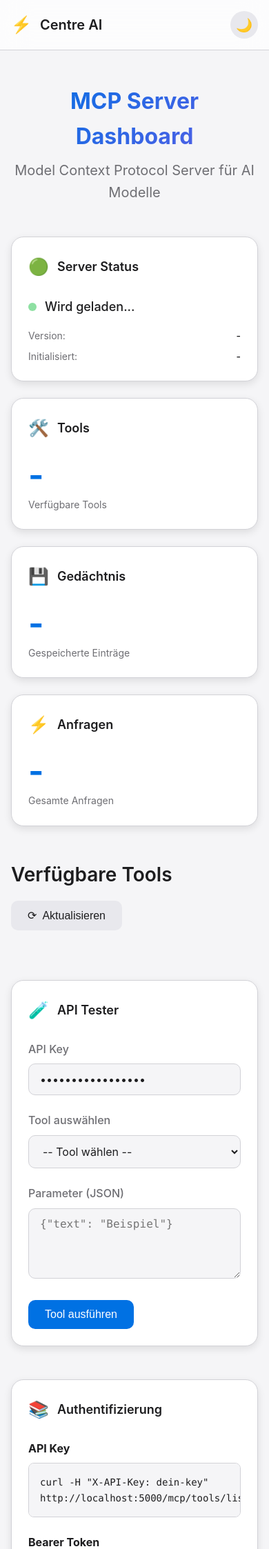
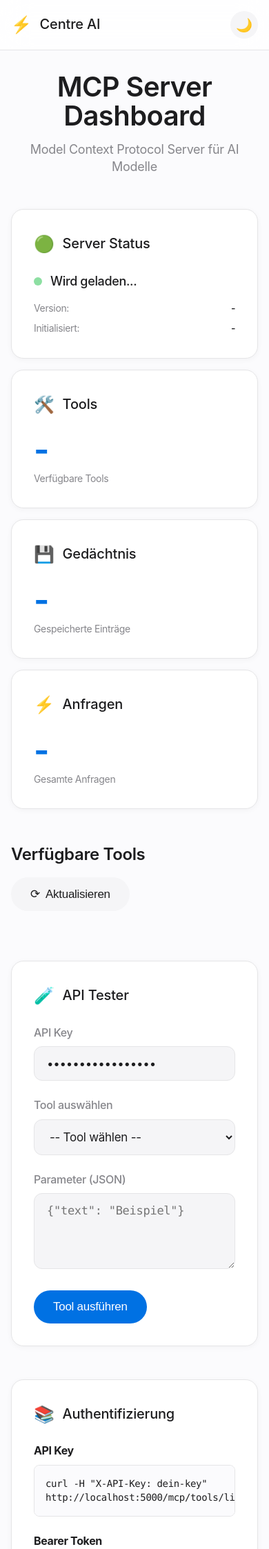
Before and after one commit to tilltmk/centre-ai, a Flask app: page / in a window 390 px wide. Shown: the top 2246 px of the page at 69% size. Run offline with Flask 3, Linux system fonts and the light colour scheme; parts of the project's set-up code (start-up, migrations or seed data) failed here and were passed over.

Commit message:
design: Überarbeite UI im Apple-Design (Pure Black/White)
Filigrane Typografie & Minimalistisches Design:
- SF Pro Display/Text Font-Stack
- Dünnere font-weights (400, 510, 600)
- Präzise letter-spacing (-0.009em bis -0.022em)
- Optimierte line-height (1.47059, Apple-exakt)

Pure Black/White Dark Mode:
- Light: #ffffff Hintergrund, #fbfbfd Secondary
- Dark: #000000 Pure Black, minimale Grautöne
- Subtile Schatten (rgba 0.03-0.08)
- Transparente Borders für Dark Mode

Apple-Typische Elemente:
- Backdrop-Filter mit saturate(180%) blur(20px)
- Pill-Shaped Buttons (border-radius: 980px)
- Cubic-bezier Transitions (0.4, 0, 0.2, 1)
- Größere Abstände (4rem/6rem padding)
- Scale-Transforms statt translateY

Verfeinerte Komponenten:
- Größere Headlines (3.5rem)
- Mehr Weißraum zwischen Sections
- Subtilere Hover-Effekte
- Bessere Form-Inputs mit Focus-States
- Responsive Anpassungen

🤖 Generated with Claude Code

```diff
--- a/static/css/style.css
+++ b/static/css/style.css
@@ -3,16 +3,17 @@
    ============================================ */
 
 :root {
-    /* Light Mode Colors */
+    /* Light Mode Colors - Pure Apple */
     --bg-primary: #ffffff;
-    --bg-secondary: #f5f5f7;
-    --bg-tertiary: #e8e8ed;
+    --bg-secondary: #fbfbfd;
+    --bg-tertiary: #f5f5f7;
     --text-primary: #1d1d1f;
-    --text-secondary: #6e6e73;
+    --text-secondary: #86868b;
     --accent-primary: #0071e3;
     --accent-hover: #0077ed;
-    --border-color: #d2d2d7;
-    --shadow: rgba(0, 0, 0, 0.1);
+    --border-color: #e5e5e7;
+    --shadow: rgba(0, 0, 0, 0.04);
+    --shadow-hover: rgba(0, 0, 0, 0.08);
     --card-bg: #ffffff;
 
     /* Status Colors */
@@ -51,11 +53,15 @@
 }
 
 body {
-    font-family: -apple-system, BlinkMacSystemFont, 'Segoe UI', 'Roboto', 'Helvetica', 'Arial', sans-serif;
+    font-family: -apple-system, BlinkMacSystemFont, 'SF Pro Display', 'SF Pro Text', 'Helvetica Neue', 'Helvetica', 'Arial', sans-serif;
     background: var(--bg-secondary);
     color: var(--text-primary);
-    line-height: 1.6;
-    transition: background-color 0.3s ease, color 0.3s ease;
+    line-height: 1.47059;
+    font-weight: 400;
+    letter-spacing: -0.022em;
+    transition: background-color 0.3s cubic-bezier(0.4, 0, 0.2, 1), color 0.3s cubic-bezier(0.4, 0, 0.2, 1);
+    -webkit-font-smoothing: antialiased;
+    -moz-osx-font-smoothing: grayscale;
 }
 
 /* ============================================
@@ -63,17 +69,17 @@ body {
    ============================================ */
 
 .navbar {
-    background: var(--bg-primary);
     border-bottom: 1px solid var(--border-color);
     position: sticky;
     top: 0;
     z-index: 100;
-    backdrop-filter: blur(20px);
-    background: rgba(255, 255, 255, 0.72);
+    backdrop-filter: saturate(180%) blur(20px);
+    background: rgba(255, 255, 255, 0.8);
 }
 
 [data-theme="dark"] .navbar {
-    background: rgba(0, 0, 0, 0.72);
+    background: rgba(0, 0, 0, 0.8);
+    border-bottom-color: rgba(255, 255, 255, 0.1);
 }
 
 .nav-container {
@@ -97,8 +103,9 @@ body {
 
 .brand-name {
     font-size: 1.25rem;
-    font-weight: 600;
+    font-weight: 510;
     color: var(--text-primary);
+    letter-spacing: -0.009em;
 }
 
 .nav-controls {
@@ -131,7 +138,7 @@ body {
 
 .main-content {
     min-height: calc(100vh - 200px);
-    padding: 3rem 0;
+    padding: 4rem 0 6rem 0;
 }
 
 .container {
@@ -146,22 +153,24 @@ body {
 
 .header-section {
     text-align: center;
-    margin-bottom: 3rem;
+    margin-bottom: 5rem;
 }
 
 .page-title {
-    font-size: 3rem;
-    font-weight: 700;
-    margin-bottom: 0.5rem;
-    background: linear-gradient(135deg, var(--accent-primary), #5e5ce6);
-    -webkit-background-clip: text;
-    -webkit-text-fill-color: transparent;
-    background-clip: text;
+    font-size: 3.5rem;
+    font-weight: 600;
+    margin-bottom: 1rem;
+    letter-spacing: -0.015em;
+    line-height: 1.05;
+    color: var(--text-primary);
 }
 
 .page-subtitle {
-    font-size: 1.25rem;
+    font-size: 1.4rem;
+    font-weight: 400;
     color: var(--text-secondary);
+    letter-spacing: -0.016em;
+    line-height: 1.38095;
 }
 
 /* ============================================
@@ -178,15 +187,19 @@ body {
 .card {
     background: var(--card-bg);
     border-radius: 18px;
-    padding: 1.5rem;
+    padding: 2rem;
     border: 1px solid var(--border-color);
-    box-shadow: 0 4px 12px var(--shadow);
-    transition: all 0.3s ease;
+    box-shadow: 0 2px 8px var(--shadow);
+    transition: all 0.35s cubic-bezier(0.4, 0, 0.2, 1);
+}
+
+[data-theme="dark"] .card {
+    border: 1px solid rgba(255, 255, 255, 0.1);
 }
 
 .card:hover {
-    transform: translateY(-4px);
-    box-shadow: 0 8px 24px var(--shadow);
+    transform: translateY(-2px);
+    box-shadow: 0 8px 16px var(--shadow-hover);
 }
 
 .card-header {
@@ -201,8 +214,9 @@ body {
 }
 
 .card-title {
-    font-size: 1.125rem;
-    font-weight: 600;
+    font-size: 1.25rem;
+    font-weight: 510;
+    letter-spacing: -0.009em;
 }
 
 .card-body {
@@ -293,8 +307,9 @@ body {
 }
 
 .section-title {
-    font-size: 1.75rem;
+    font-size: 2rem;
     font-weight: 600;
+    letter-spacing: -0.015em;
 }
 
 .tools-grid {
@@ -354,14 +378,23 @@ body {
 .form-select,
 .form-textarea {
     width: 100%;
-    padding: 0.75rem 1rem;
+    padding: 0.875rem 1.125rem;
     border: 1px solid var(--border-color);
-    border-radius: 10px;
-    background: var(--bg-secondary);
+    border-radius: 12px;
+    background: var(--bg-tertiary);
     color: var(--text-primary);
     font-family: inherit;
-    font-size: 1rem;
-    transition: all 0.2s ease;
+    font-size: 1.0625rem;
+    font-weight: 400;
+    letter-spacing: -0.016em;
+    transition: all 0.35s cubic-bezier(0.4, 0, 0.2, 1);
+}
+
+[data-theme="dark"] .form-input,
+[data-theme="dark"] .form-select,
+[data-theme="dark"] .form-textarea {
+    background: var(--bg-tertiary);
+    border-color: rgba(255, 255, 255, 0.1);
 }
 
 .form-input:focus,
@@ -379,16 +419,18 @@ body {
 
 /* Buttons */
 .btn {
-    padding: 0.75rem 1.5rem;
+    padding: 0.875rem 1.75rem;
     border: none;
-    border-radius: 10px;
-    font-weight: 500;
-    font-size: 1rem;
+    border-radius: 980px;
+    font-weight: 400;
+    font-size: 1.0625rem;
     cursor: pointer;
-    transition: all 0.2s ease;
+    transition: all 0.35s cubic-bezier(0.4, 0, 0.2, 1);
     display: inline-flex;
     align-items: center;
+    justify-content: center;
     gap: 0.5rem;
+    letter-spacing: -0.016em;
 }
 
 .btn-primary {
@@ -483,11 +529,16 @@ body {
 
 @media (max-width: 768px) {
     .page-title {
-        font-size: 2rem;
+        font-size: 2.5rem;
+    }
+
+    .page-subtitle {
+        font-size: 1.125rem;
     }
 
     .cards-grid {
         grid-template-columns: 1fr;
+        gap: 1rem;
     }
 
     .tools-grid {
@@ -500,12 +551,24 @@ body {
         align-items: flex-start;
     }
 
+    .section-title {
+        font-size: 1.5rem;
+    }
+
     .nav-container {
         padding: 1rem;
     }
 
     .container {
         padding: 0 1rem;
+    }
+
+    .main-content {
+        padding: 2rem 0 3rem 0;
+    }
+
+    .header-section {
+        margin-bottom: 3rem;
     }
 }
 
```
Also changed, not shown: other parts of static/css/style.css (+37 -16 lines).
